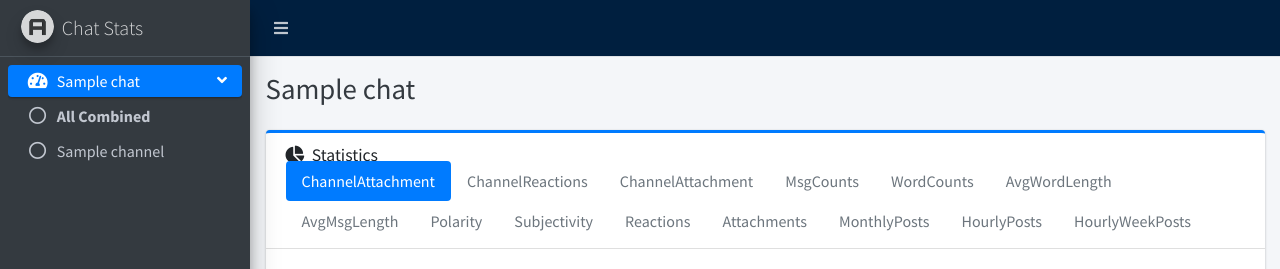
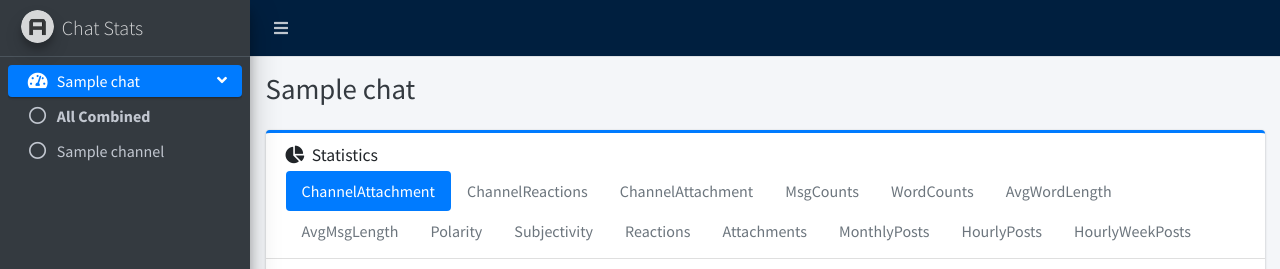
Before and after one commit to Beanyy/ChatStats, a Flask app: page /chat/1 in a window 1280 px wide. Shown: the top 269 px of the page. Run offline with Flask 2, Linux system fonts and the light colour scheme; tables that the repository leaves empty hold one stand-in row (values such as "Sample post"); some libraries are stand-ins or nearby versions.

Commit message:
CSS changes to make chart list not overlap with Card title

```diff
--- a/app/templates/channel.html
+++ b/app/templates/channel.html
@@ -8,7 +8,7 @@
         <i class="fas fa-chart-pie mr-1"></i>
         Statistics
       </h3>
-      <div class="card-tools">
+      <div class="card-tools" style="margin-top: 10px;">
         <ul class="nav nav-pills ml-auto">
           {% for chart in charts %}
           <li class="nav-item">
```
